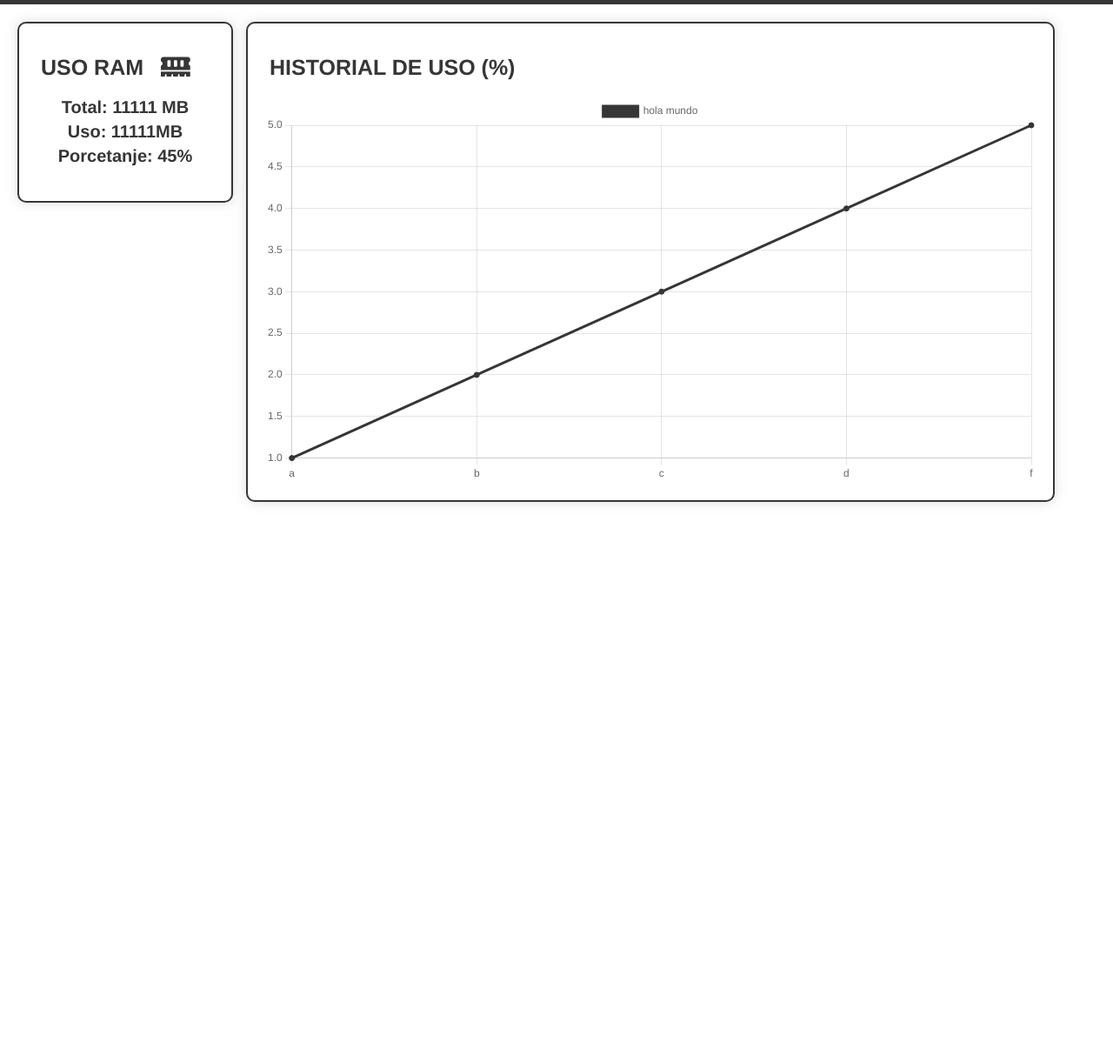
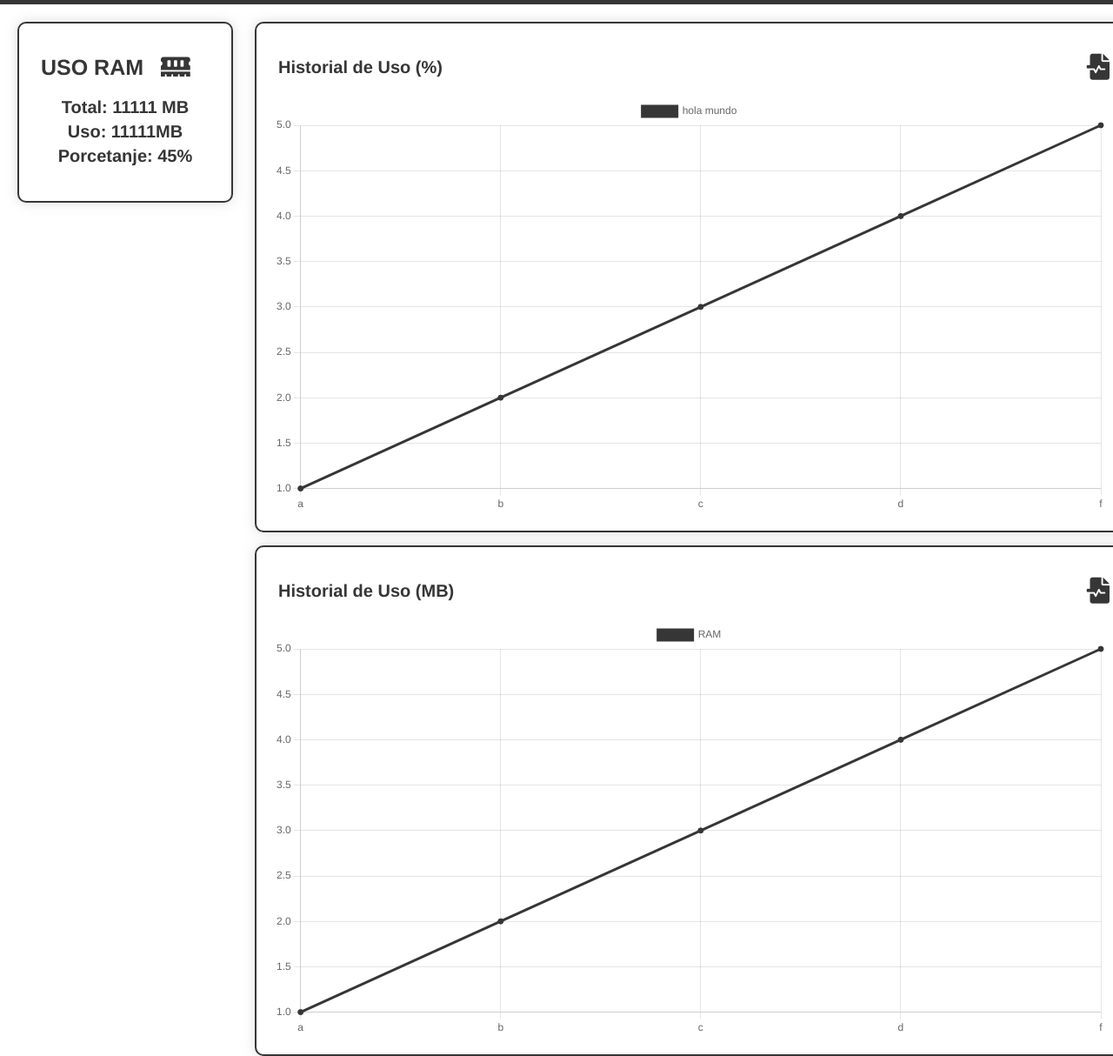
Before and after one commit to gstavosanchez/SO1_Proyecto1, a React app in the folder client/: page /ram in a window 1280 px wide. Shown: the part 50-1264 px from the top of the page at 87% size. Before the commit the page ends 800 px from the top, so only its background shows below. Built offline with nearby package versions, Linux system fonts and the light colour scheme; no server answers.

Commit message:
update repo

```diff
--- a/client/src/components/ram/MonitorRAM.js
+++ b/client/src/components/ram/MonitorRAM.js
@@ -5,7 +5,6 @@ import { GraphLine } from '../graph/GraphLine';
 
 export const MonitorRAM = () => {
   const socket = new w3cwebsocket('ws://localhost:5000/ws');
-
   socket.onopen = () => {
     socket.send(
       JSON.stringify({
@@ -34,17 +33,19 @@ export const MonitorRAM = () => {
         <div className="card card__active">
           <div className="card__subtitle-left mb-1 mb-1">
             <h1>Uso Ram</h1>
-            <i className="fas fa-memory ml-5"></i>
+            <i className="fas fa-memory icon-size ml-5"></i>
           </div>
           <p className="mb-1">Total: 11111 MB</p>
           <p className="mb-1">Uso: 11111MB</p>
           <p className="mb-5">Porcetanje: 45%</p>
         </div>
       </div>
+      <div className="ram_graph-container">
         <div className="ram_graph-1">
           <div className="card card__active">
-          <div className="card__subtitle-left mb-1 mb-1">
+            <div className="card__subtitle-grap mb-1 mb-1">
               <h1>Historial de Uso (%)</h1>
+              <i className="fas fa-file-medical-alt icon-size ml-5"></i>
             </div>
             <GraphLine
               labels={['a', 'b', 'c', 'd', 'f']}
@@ -53,6 +54,20 @@ export const MonitorRAM = () => {
             />
           </div>
         </div>
+        <div className="ram_graph-2">
+          <div className="card card__active">
+            <div className="card__subtitle-grap mb-1 mb-1">
+              <h1>Historial de Uso (MB)</h1>
+              <i className="fas fa-file-medical-alt icon-size ml-5"></i>
+            </div>
+            <GraphLine
+              labels={['a', 'b', 'c', 'd', 'f']}
+              value={[1, 2, 3, 4, 5]}
+              title="RAM"
+            />
+          </div>
+        </div>
+      </div>
     </div>
   );
 };
--- a/client/src/styles/components/_card.scss
+++ b/client/src/styles/components/_card.scss
@@ -52,10 +52,19 @@
   align-items: center;
 }
 
+.card__subtitle-grap {
+  display: flex;
+  padding: 5px;
+  width: 100%;
+  height: 50px;
+  justify-content: space-between;
+  align-items: center;
+}
+
 .card__subtitle-left > h1 {
   text-transform: uppercase;
   font-size: 25px;
 }
-.fa-memory {
+.icon-size {
   font-size: 30px;
 }
--- a/client/src/styles/components/_ram.scss
+++ b/client/src/styles/components/_ram.scss
@@ -5,10 +5,40 @@
 
 .ram__card {
   width: 20%;
+  // height: 50px;
+}
+.ram_graph-container {
+  display: grid;
+  grid-gap: 15px;
+  width: 75%;
+  margin-left: 10px;
+  grid-template-columns: 1fr;
+  height: 1000px;
 }
 
 .ram_graph-1 {
-  width: 75%;
   margin-left: 15px;
-  height: 50px;
+  width: 1000px;
 }
+.ram_graph-2 {
+  margin-left: 15px;
+  width: 1000px;
+}
+
+@media screen and (min-width: 1330px) {
+  .ram_graph-1 {
+    width: 1200px;
+  }
+  .ram_graph-2 {
+    width: 1200px;
+  }
+}
+
+@media screen and (max-width: 1329px) {
+  .ram_graph-1 {
+    width: 1000px;
+  }
+  .ram_graph-2 {
+    width: 1000px;
+  }
+}
```
Also changed, not shown: 1 other file. Lines whose indentation alone changed are shown as unchanged.
